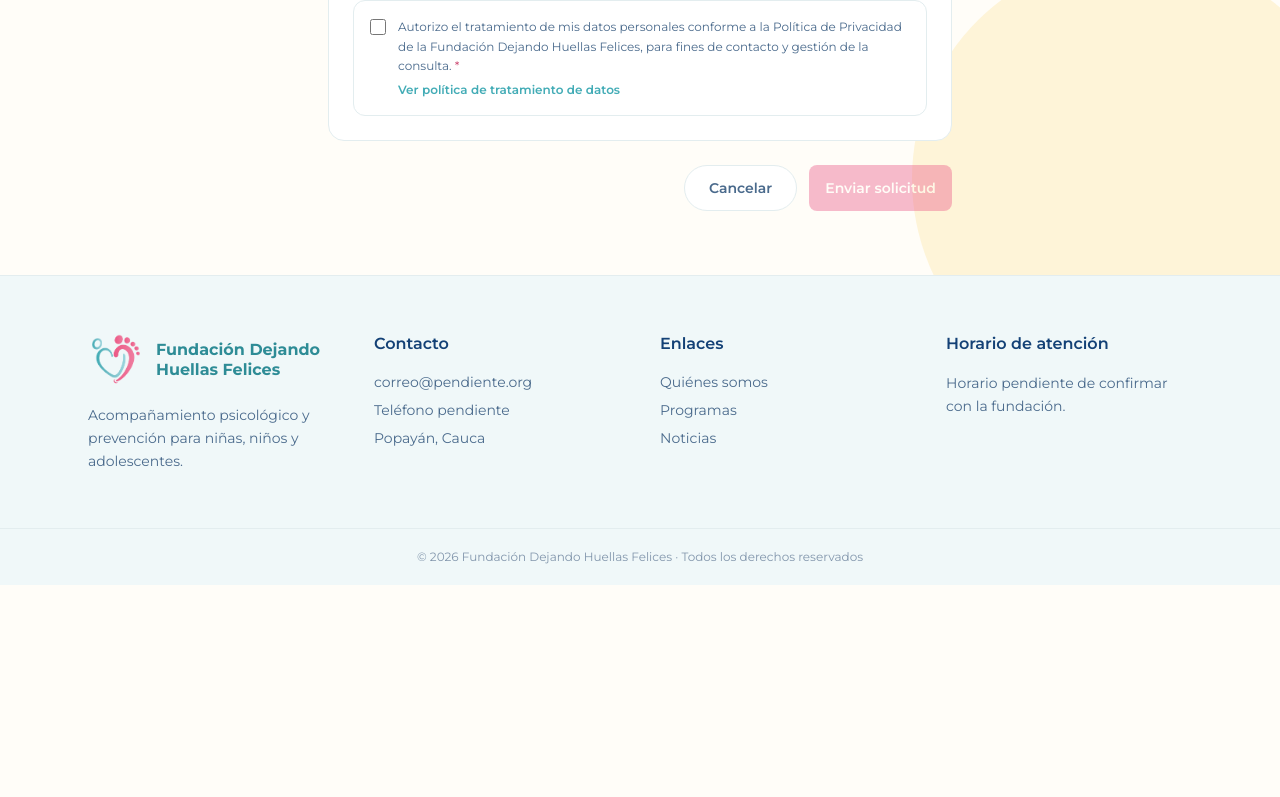
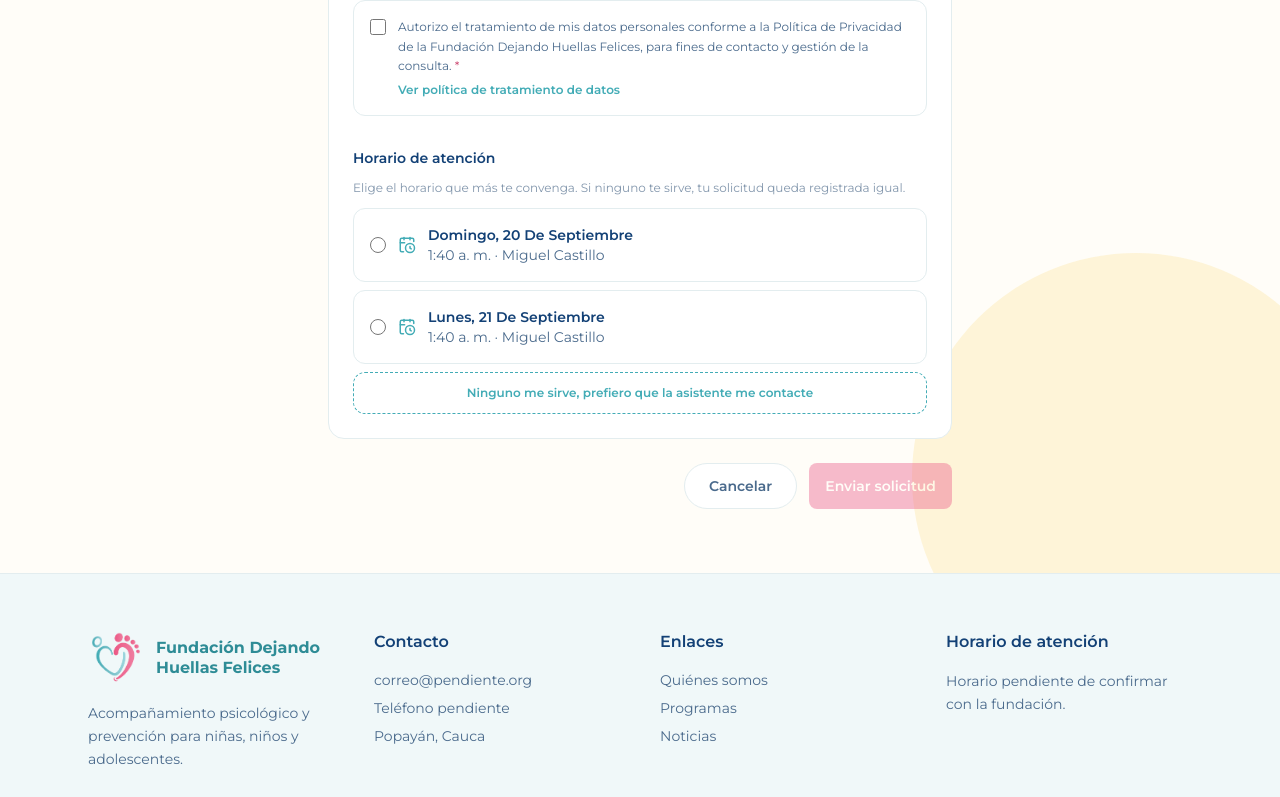
Before and after one commit to Julianlo3/SANA, a Next.js app in the folder FrontEnd/sana/: page /solicitar-cita/adulto in a window 1280 px wide. Shown: the part 1188-1985 px from the top of the page. Before the commit the page ends 1773 px from the top, so only its background shows below. Built offline with nearby package versions, Linux system fonts and the light colour scheme.

Commit message:
feat(consultation-requests): add available slots selection (HU-2.2.10/11)

```diff
--- /dev/null
+++ b/FrontEnd/sana/src/features/consultation-requests/components/available-slots-list.tsx
@@ -0,0 +1,108 @@
+"use client";
+
+import { CalendarClock } from "lucide-react";
+import type { AvailableSlot } from "../types/consultation-request-types";
+
+type Props = {
+  slots: AvailableSlot[];
+  selectedSlotId: string | null;
+  onSelect: (slotId: string | null) => void;
+  isLoading: boolean;
+};
+
+const DATE_FORMAT = new Intl.DateTimeFormat("es-CO", {
+  weekday: "long",
+  day: "numeric",
+  month: "long",
+});
+
+const TIME_FORMAT = new Intl.DateTimeFormat("es-CO", {
+  hour: "numeric",
+  minute: "2-digit",
+});
+
+/**
+ * HU-2.2.10: horarios que los psicólogos dejaron disponibles para la
+ * fundación. Nunca se muestran horarios bloqueados ni compromisos externos
+ * del profesional — esa distinción la hace el backend, aquí solo se pinta
+ * lo que llega.
+ */
+export default function AvailableSlotsList({
+  slots,
+  selectedSlotId,
+  onSelect,
+  isLoading,
+}: Props) {
+  if (isLoading) {
+    return (
+      <p className="rounded-xl border border-border bg-surface-muted px-4 py-6 text-center text-sm text-text-subtle">
+        Buscando horarios disponibles…
+      </p>
+    );
+  }
+
+  if (slots.length === 0) {
+    return (
+      <div className="rounded-xl border border-border bg-surface-muted px-4 py-6 text-center">
+        <p className="text-sm text-text-muted">
+          No hay horarios disponibles en este momento.
+        </p>
+        <p className="mt-1 text-xs text-text-subtle">
+          No te preocupes: tu solicitud queda registrada y una asistente te
+          confirmará la cita apenas se libere un cupo.
+        </p>
+      </div>
+    );
+  }
+
+  return (
+    <div className="space-y-2">
+      {slots.map((slot) => {
+        const isSelected = slot.id === selectedSlotId;
+        const start = new Date(slot.startsAt);
+
+        return (
+          <label
+            key={slot.id}
+            className={`flex cursor-pointer items-center gap-3 rounded-xl border p-4 transition ${
+              isSelected
+                ? "border-primary bg-primary-soft/50"
+                : "border-border bg-surface hover:border-primary/40"
+            }`}
+          >
+            <input
+              type="radio"
+              name="available-slot"
+              checked={isSelected}
+              onChange={() => onSelect(isSelected ? null : slot.id)}
+              className="h-4 w-4 shrink-0 cursor-pointer accent-primary"
+            />
+
+            <CalendarClock size={18} className="shrink-0 text-primary" aria-hidden />
+
+            <span className="text-sm text-text">
+              <span className="block font-semibold capitalize">
+                {DATE_FORMAT.format(start)}
+              </span>
+              <span className="text-text-muted">
+                {TIME_FORMAT.format(start)} · {slot.psychologistName}
+              </span>
+            </span>
+          </label>
+        );
+      })}
+
+      <button
+        type="button"
+        onClick={() => onSelect(null)}
+        className={`w-full rounded-xl border border-dashed p-3 text-center text-xs font-semibold transition ${
+          selectedSlotId === null
+            ? "border-primary text-primary"
+            : "border-border text-text-subtle hover:border-primary/40"
+        }`}
+      >
+        Ninguno me sirve, prefiero que la asistente me contacte
+      </button>
+    </div>
+  );
+}
--- a/FrontEnd/sana/src/features/consultation-requests/hooks/use-consultation-request-form.ts
+++ b/FrontEnd/sana/src/features/consultation-requests/hooks/use-consultation-request-form.ts
@@ -1,13 +1,17 @@
 "use client";
 
-import { useCallback, useState } from "react";
+import { useCallback, useEffect, useState } from "react";
 import { useRouter } from "next/navigation";
 import { DATA_POLICY } from "@/config/data-policy";
 import { useForm } from "@/hooks/use-form";
 import { ApiError } from "@/types/api-types";
-import { submitConsultationRequest } from "../services/consultation-requests-service";
+import {
+  getAvailableSlots,
+  submitConsultationRequest,
+} from "../services/consultation-requests-service";
 import type {
   AdultDocumentType,
+  AvailableSlot,
   ConsultationRequestPayload,
   Gender,
   GuardianRelationship,
@@ -62,7 +66,28 @@ export function useConsultationRequestForm(requesterType: RequesterType) {
   const [isSaving, setIsSaving] = useState(false);
   const [submitError, setSubmitError] = useState<string | null>(null);
 
+  const [slots, setSlots] = useState<AvailableSlot[]>([]);
+  const [areSlotsLoading, setAreSlotsLoading] = useState(true);
+  const [selectedSlotId, setSelectedSlotId] = useState<string | null>(null);
+
   const { values, setValue, submit } = form;
+
+  useEffect(() => {
+    const controller = new AbortController();
+
+    getAvailableSlots()
+      .then((result) => {
+        if (!controller.signal.aborted) setSlots(result);
+      })
+      .catch(() => {
+        if (!controller.signal.aborted) setSlots([]);
+      })
+      .finally(() => {
+        if (!controller.signal.aborted) setAreSlotsLoading(false);
+      });
+
+    return () => controller.abort();
+  }, []);
 
   const setRelationship = useCallback(
     (relationship: GuardianRelationship | "") => {
@@ -113,7 +138,6 @@ export function useConsultationRequestForm(requesterType: RequesterType) {
     [setValue],
   );
 
-  /** Arma la ubicación solo si la persona diligenció el municipio. */
   function buildResidence(
     department: string,
     municipality: string,
@@ -122,7 +146,6 @@ export function useConsultationRequestForm(requesterType: RequesterType) {
     return { department, municipality: municipality.trim() };
   }
 
-  /** Arma el cuerpo que espera el backend según el tipo de solicitante. */
   const buildPayload = useCallback(
     (submitted: RequestFormValues): ConsultationRequestPayload => {
       const residence = buildResidence(
@@ -134,8 +157,7 @@ export function useConsultationRequestForm(requesterType: RequesterType) {
         residence,
         consultationReason: submitted.consultationReason.trim(),
         dataPolicyVersion: DATA_POLICY.version,
-        // La selección de horario se agrega cuando construyamos esa pantalla.
-        selectedSlotId: null,
+        selectedSlotId,
       };
 
       if (requesterType === "guardian") {
@@ -173,7 +195,7 @@ export function useConsultationRequestForm(requesterType: RequesterType) {
         ...shared,
       };
     },
-    [requesterType],
+    [requesterType, selectedSlotId],
   );
 
   const send = useCallback(async () => {
@@ -212,6 +234,10 @@ export function useConsultationRequestForm(requesterType: RequesterType) {
     toggleMinorDataPolicy,
     isSaving,
     submitError,
+    slots,
+    areSlotsLoading,
+    selectedSlotId,
+    setSelectedSlotId,
     send,
   };
 }
--- a/FrontEnd/sana/src/features/consultation-requests/pages/guardian-request-page.tsx
+++ b/FrontEnd/sana/src/features/consultation-requests/pages/guardian-request-page.tsx
@@ -11,6 +11,7 @@ import TextField from "@/components/forms/text-field";
 import Button from "@/components/ui/button";
 import { REQUEST_CONTENT } from "@/content/consultation-request";
 import { keepDigits } from "@/lib/format/text";
+import AvailableSlotsList from "../components/available-slots-list";
 import {
   COLOMBIA_DEPARTMENTS,
   DEFAULT_DEPARTMENT,
@@ -56,6 +57,10 @@ export default function GuardianRequestPage() {
   errors,
   isSaving,
   submitError,
+  slots,
+  areSlotsLoading,
+  selectedSlotId,
+  setSelectedSlotId,
   setValue,
   setFieldTouched,
   setRelationship,
@@ -399,6 +404,23 @@ export default function GuardianRequestPage() {
                   />
                 </label>
               </fieldset>
+                            <fieldset className="space-y-3">
+                <legend className="text-sm font-semibold text-text">
+                  Horario de atención
+                </legend>
+                <p className="text-xs text-text-subtle">
+                  Elige el horario que más le convenga al menor. Si ninguno
+                  sirve, la solicitud queda registrada igual.
+                </p>
+
+                <AvailableSlotsList
+                  slots={slots}
+                  isLoading={areSlotsLoading}
+                  selectedSlotId={selectedSlotId}
+                  onSelect={setSelectedSlotId}
+                />
+              </fieldset>
+
 
               <div className="space-y-3">
                 <DataPolicyConsent
--- a/FrontEnd/sana/src/features/consultation-requests/pages/self-request-page.tsx
+++ b/FrontEnd/sana/src/features/consultation-requests/pages/self-request-page.tsx
@@ -10,6 +10,7 @@ import TextField from "@/components/forms/text-field";
 import Button from "@/components/ui/button";
 import { REQUEST_CONTENT } from "@/content/consultation-request";
 import { keepDigits } from "@/lib/format/text";
+import AvailableSlotsList from "../components/available-slots-list";
 import {
   COLOMBIA_DEPARTMENTS,
   DEFAULT_DEPARTMENT,
@@ -44,6 +45,10 @@ export default function SelfRequestPage() {
   isSaving,
   submitError,
   isValid,
+  slots,
+  areSlotsLoading,
+  selectedSlotId,
+  setSelectedSlotId,
   setValue,
   setFieldTouched,
   setDocumentType,
@@ -286,7 +291,22 @@ export default function SelfRequestPage() {
               onChange={toggleDataPolicy}
               error={errors.hasAcceptedDataPolicy}
             />
+                         <fieldset className="space-y-3">
+              <legend className="text-sm font-semibold text-text">
+                Horario de atención
+              </legend>
+              <p className="text-xs text-text-subtle">
+                Elige el horario que más te convenga. Si ninguno te sirve, tu
+                solicitud queda registrada igual.
+              </p>
 
+              <AvailableSlotsList
+                slots={slots}
+                isLoading={areSlotsLoading}
+                selectedSlotId={selectedSlotId}
+                onSelect={setSelectedSlotId}
+              />
+            </fieldset>
             {submitError && (
               <InlineMessage tone="error">{submitError}</InlineMessage>
             )}
```
Lines whose indentation alone changed are shown as unchanged.
